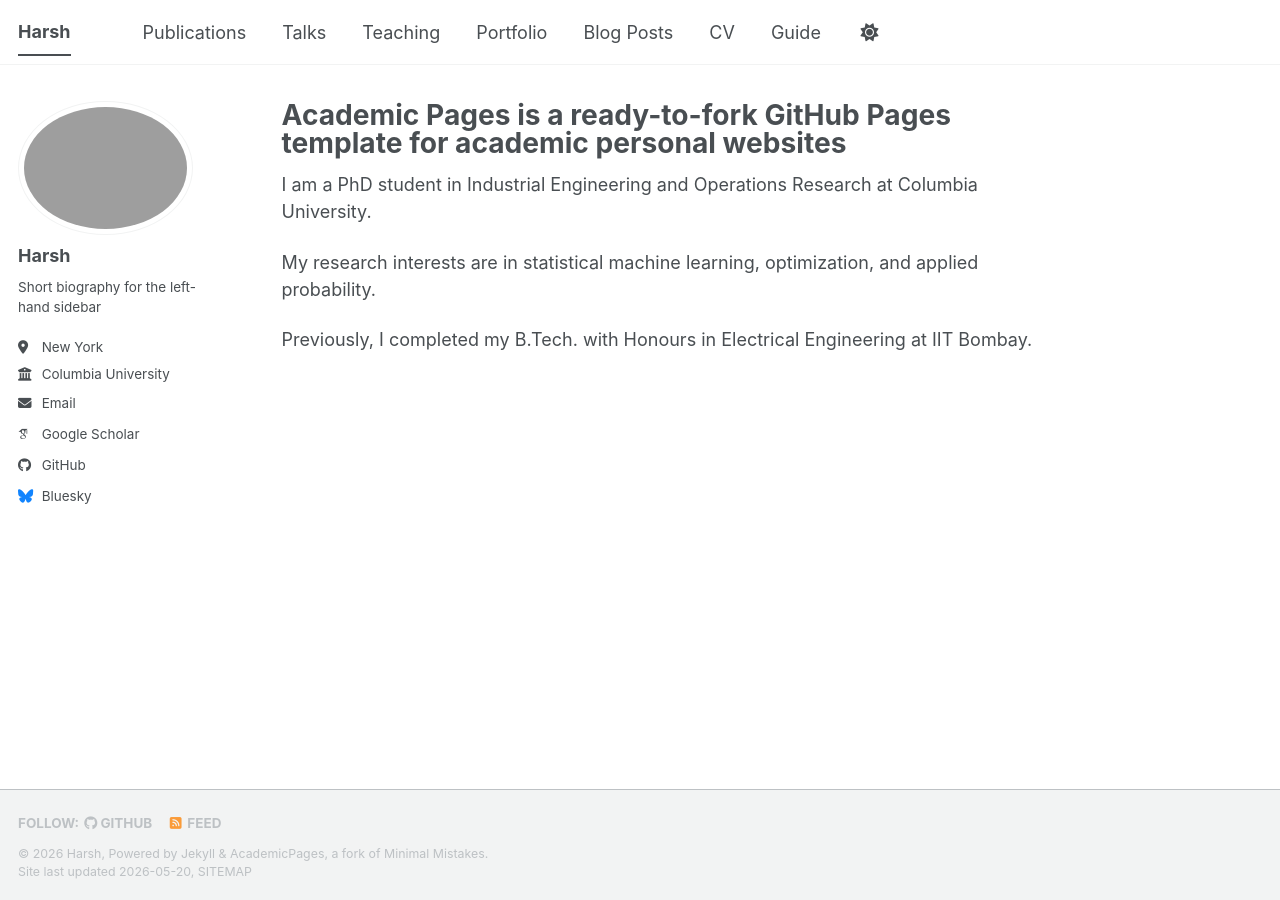
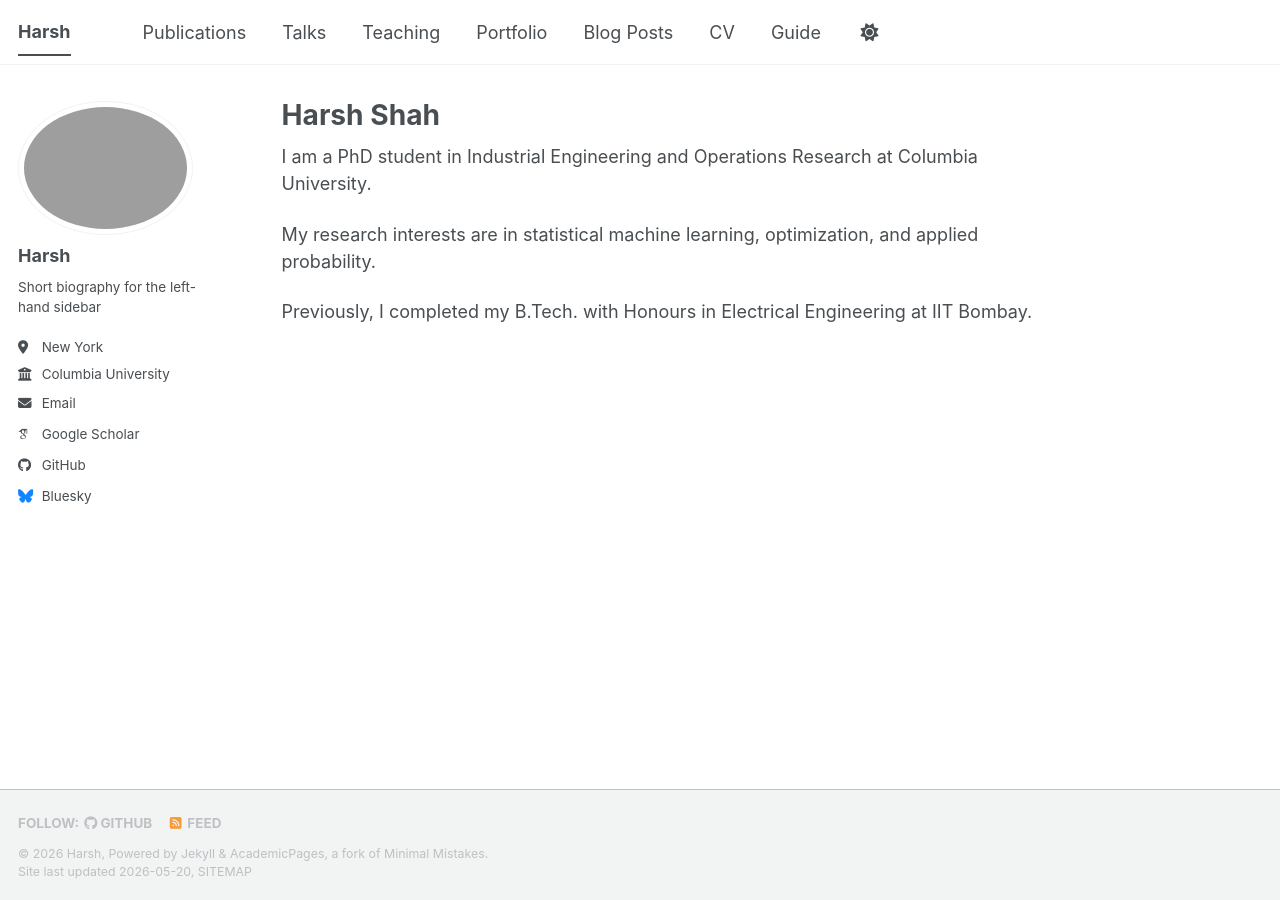
Before and after one commit to harshshah1801/harshshah1801.github.io, a Jekyll site: the page built from _pages/about.md, in a window 1280 px wide. Built offline with Jekyll 4.4.1, drawn with Linux system fonts in a browser that asks for light colours; some web fonts are replaced; a script bundle is joined from its source files by our own code; library files that are not in the unit come from our copies.

Commit message:
Update about.md

```diff
--- a/_pages/about.md
+++ b/_pages/about.md
@@ -1,6 +1,6 @@
 ---
 permalink: /
-title: "Academic Pages is a ready-to-fork GitHub Pages template for academic personal websites"
+title: "Harsh Shah"
 author_profile: true
 redirect_from:
   - /about/
```
